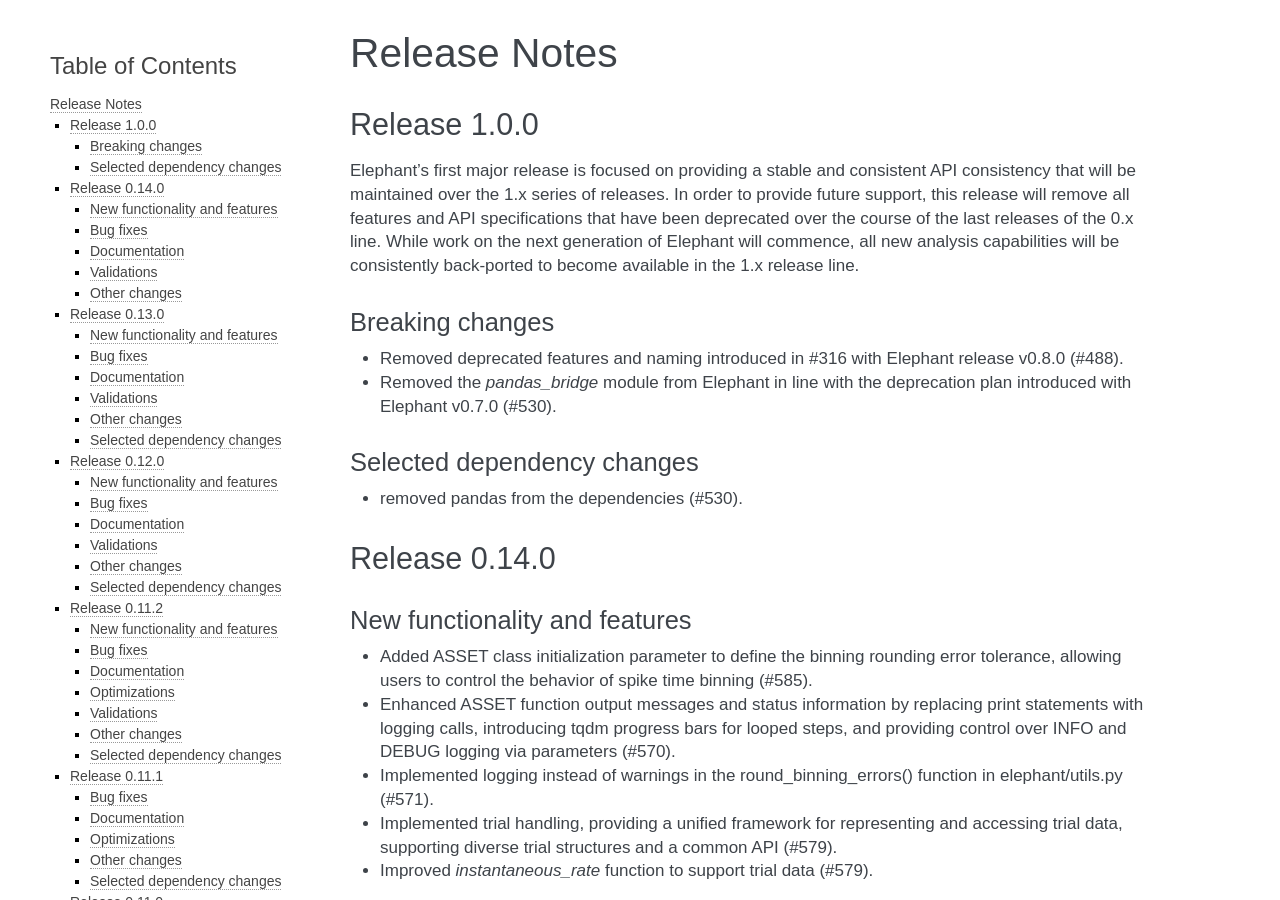
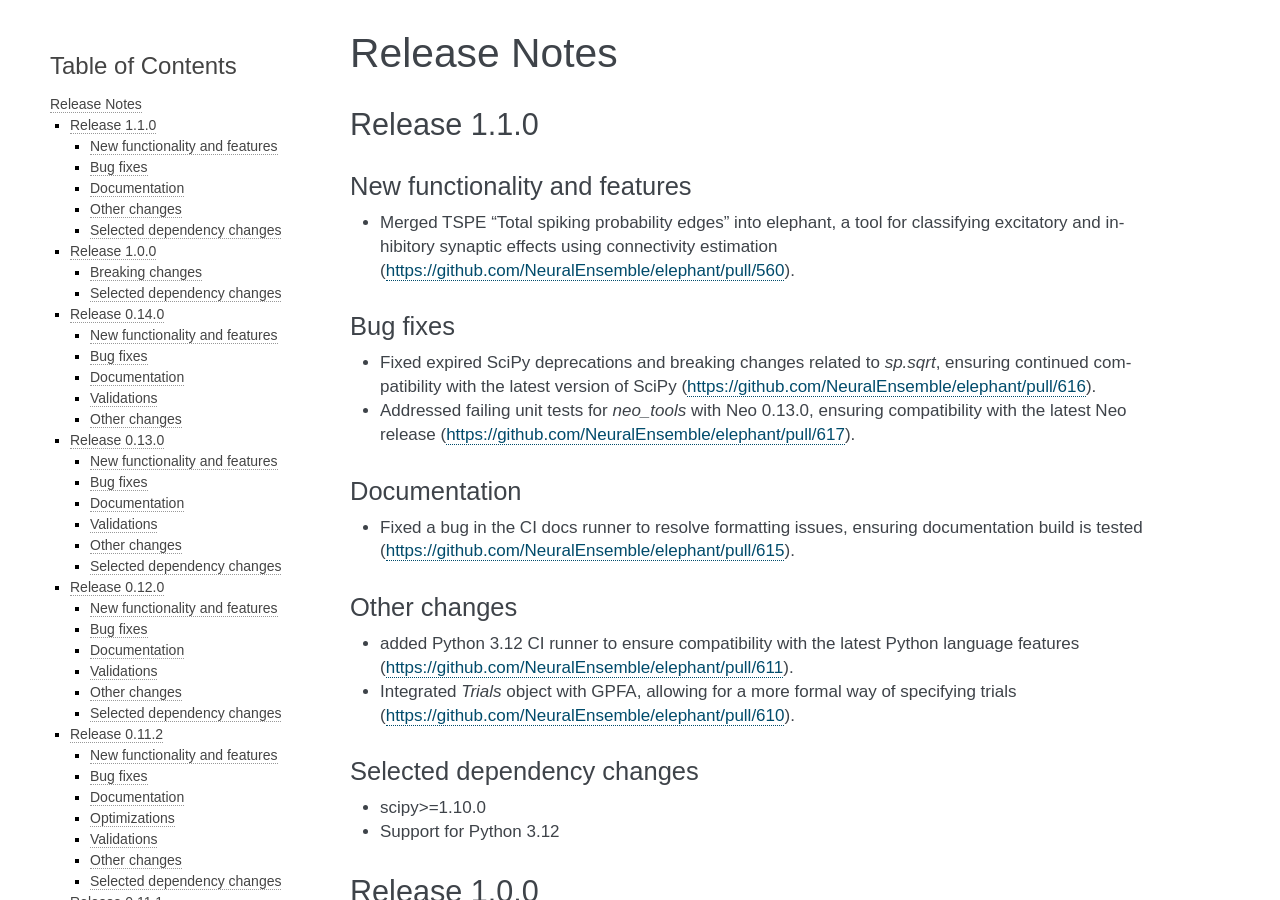
Before and after one commit to NeuralEnsemble/elephant, a Sphinx documentation site: the page built from doc/release_notes.rst, in a window 1280 px wide and 900 px high. Built offline with Sphinx 7.4.7, drawn with Linux system fonts in a browser that asks for light colours; pages that are not in the unit, such as notebooks, are missing from menus; the version number could not be read and is left out.

Commit message:
add release notes to docs

```diff
--- a/doc/release_notes.rst
+++ b/doc/release_notes.rst
@@ -1,6 +1,32 @@
 =============
 Release Notes
 =============
+
+
+Release 1.1.0
+=============
+New functionality and features
+------------------------------
+* Merged TSPE "Total spiking probability edges" into elephant, a tool for classifying excitatory and inhibitory synaptic effects using connectivity estimation (https://github.com/NeuralEnsemble/elephant/pull/560).
+
+Bug fixes
+---------
+* Fixed expired SciPy deprecations and breaking changes related to `sp.sqrt`, ensuring continued compatibility with the latest version of SciPy (https://github.com/NeuralEnsemble/elephant/pull/616).
+* Addressed failing unit tests for `neo_tools` with Neo 0.13.0, ensuring compatibility with the latest Neo release (https://github.com/NeuralEnsemble/elephant/pull/617).
+
+Documentation
+-------------
+* Fixed a bug in the CI docs runner to resolve formatting issues, ensuring documentation build is tested (https://github.com/NeuralEnsemble/elephant/pull/615).
+
+Other changes
+-------------
+* added Python 3.12 CI runner to ensure compatibility with the latest Python language features (https://github.com/NeuralEnsemble/elephant/pull/611).
+* Integrated `Trials` object with GPFA, allowing for a more formal way of specifying trials (https://github.com/NeuralEnsemble/elephant/pull/610).
+
+Selected dependency changes
+---------------------------
+* scipy>=1.10.0
+* Support for Python 3.12
 
 
 Release 1.0.0
```
